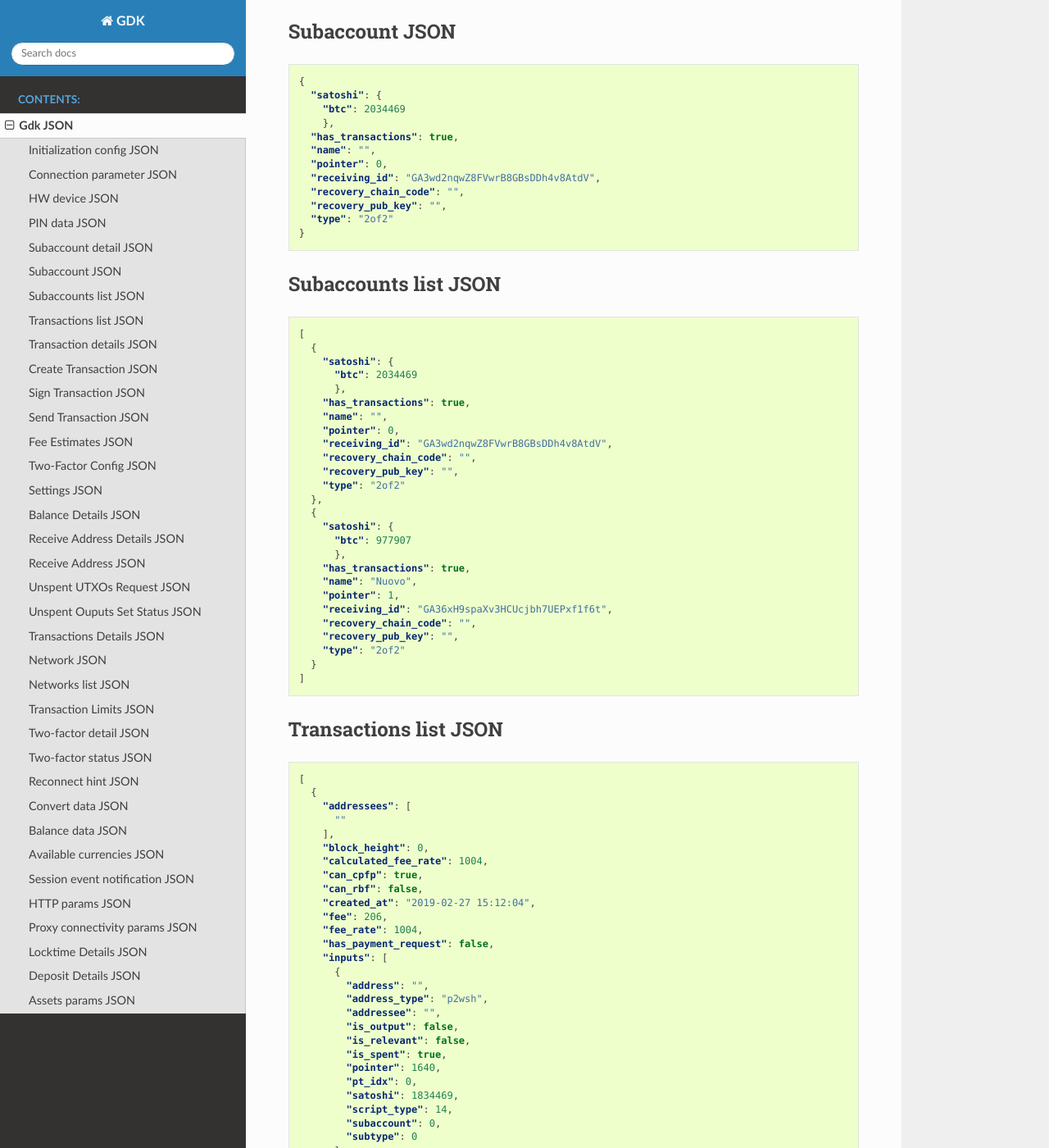
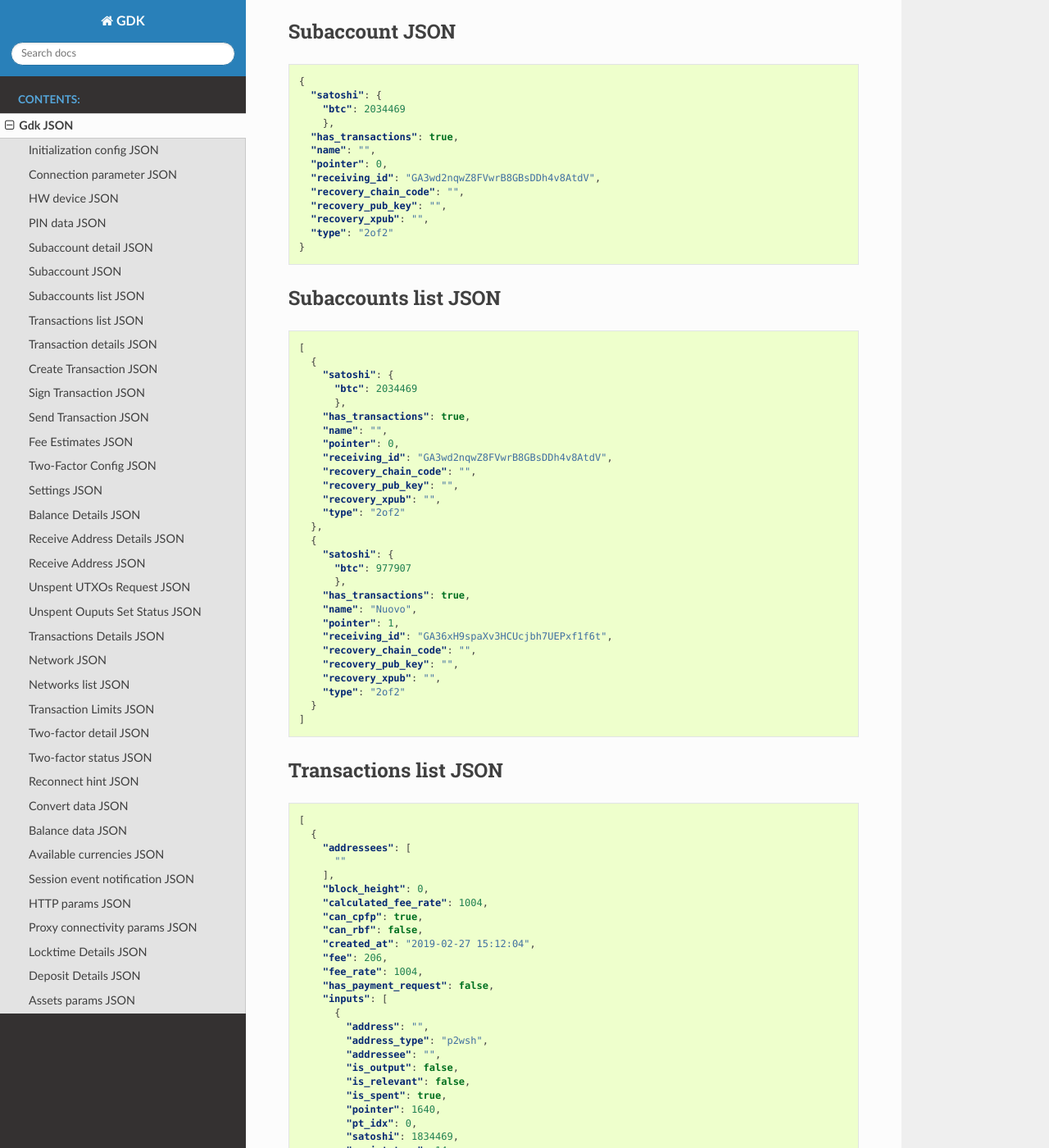
Before and after one commit to Blockstream/gdk, a Sphinx documentation site: the page built from docs/source/gdk-json.rst, in a window 1280 px wide and 1400 px high, scrolled down 1218 px. Shown: the whole window at 82% size. Built offline with Sphinx 7.4.7 and the Read the Docs theme 2.0.0, drawn with Linux system fonts in a browser that asks for light colours; pages that are not in the unit, such as notebooks, are missing from menus.

Commit message:
subaccount: include recovery xpub in details
For 2of3 subaccount, if the server provides the recovery/backup
xpub (in addition to the recovery pubkey and chaincode) and a valid
signature for it (made by the login key), the recovery xpub will be
included in the subaccount detail json.

```diff
--- a/docs/source/gdk-json.rst
+++ b/docs/source/gdk-json.rst
@@ -89,6 +89,7 @@ Subaccount JSON
      "receiving_id": "GA3wd2nqwZ8FVwrB8GBsDDh4v8AtdV",
      "recovery_chain_code": "",
      "recovery_pub_key": "",
+     "recovery_xpub": "",
      "type": "2of2"
    }
 
@@ -112,6 +113,7 @@ Subaccounts list JSON
        "receiving_id": "GA3wd2nqwZ8FVwrB8GBsDDh4v8AtdV",
        "recovery_chain_code": "",
        "recovery_pub_key": "",
+       "recovery_xpub": "",
        "type": "2of2"
      },
      {
@@ -124,6 +126,7 @@ Subaccounts list JSON
        "receiving_id": "GA36xH9spaXv3HCUcjbh7UEPxf1f6t",
        "recovery_chain_code": "",
        "recovery_pub_key": "",
+       "recovery_xpub": "",
        "type": "2of2"
      }
    ]
```
Also changed, not shown: 2 other files.
